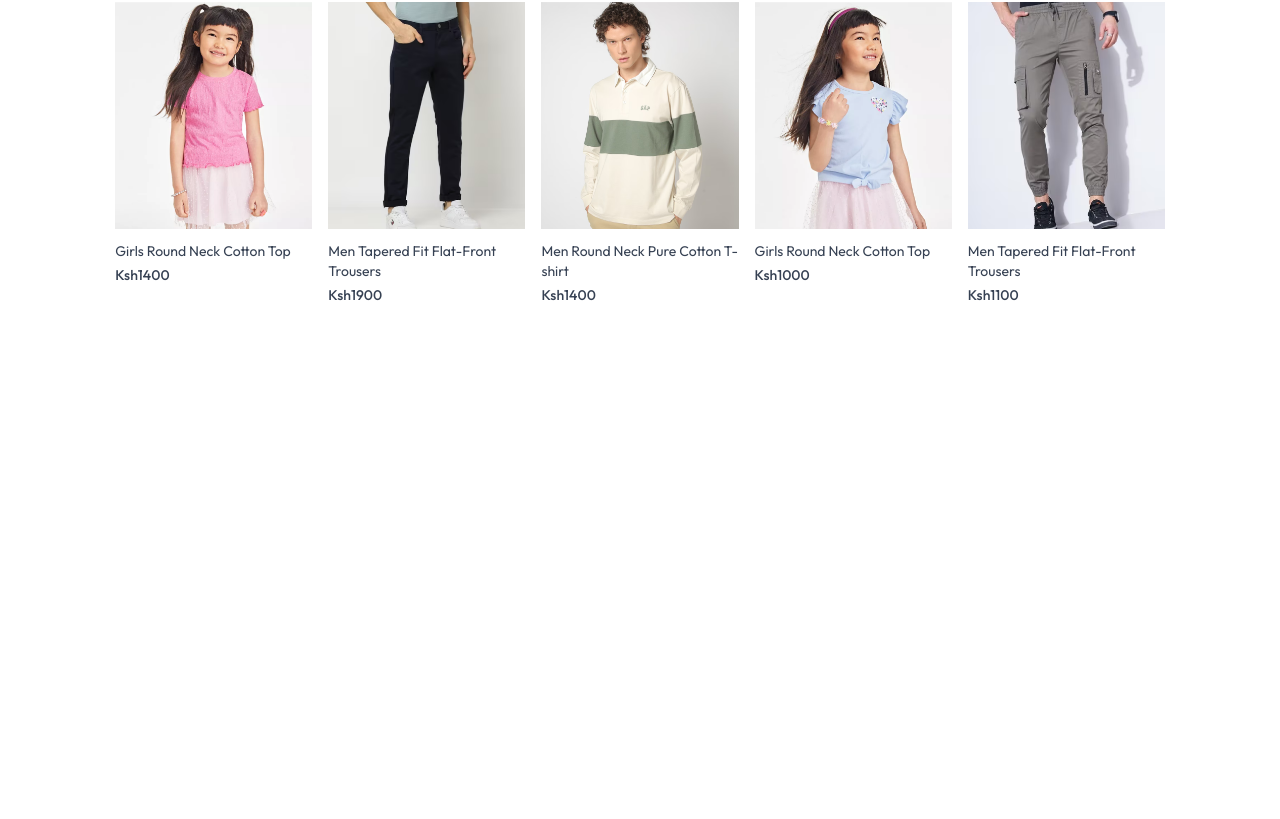
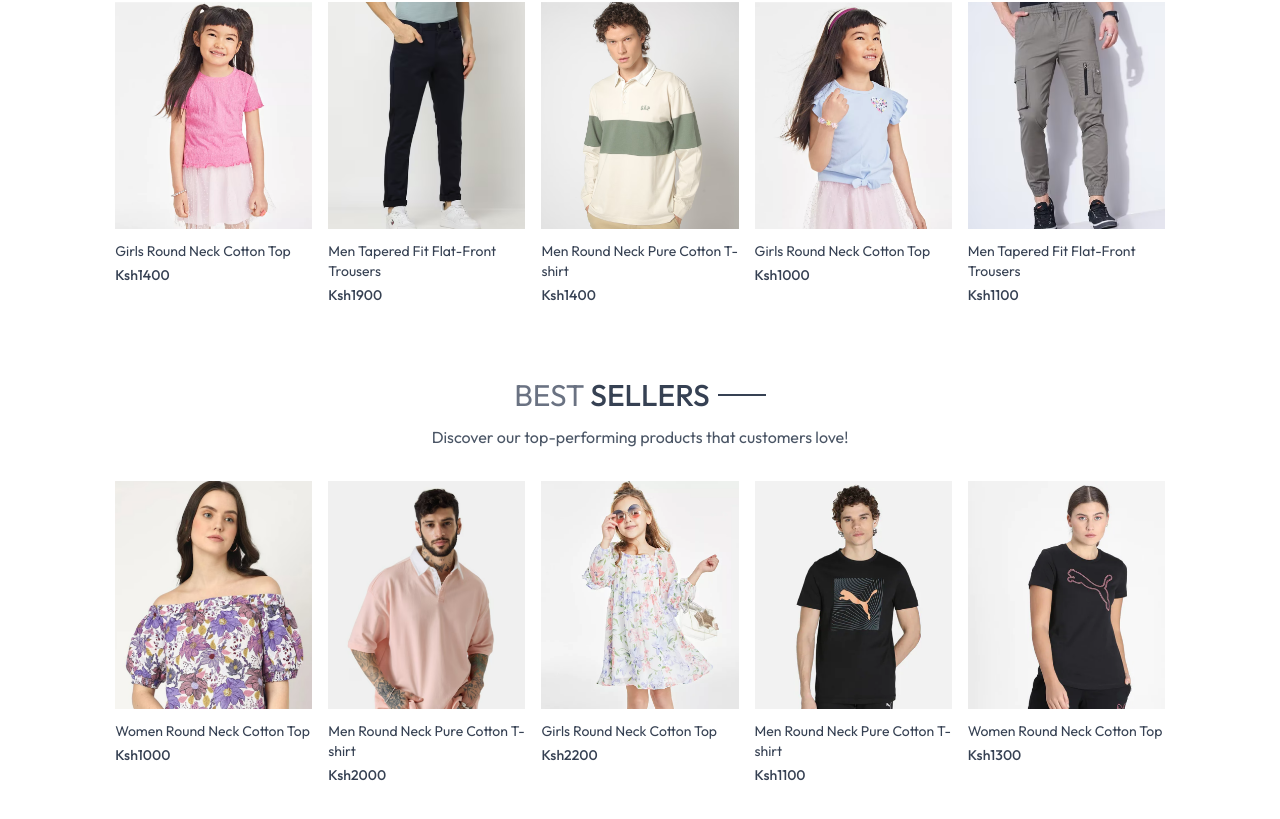
Before and after one commit to jayruskirui/SALES-APP, a React (Vite) app in the folder frontend/: page / in a window 1280 px wide. Shown: the part 1004-1823 px from the top of the page. Before the commit the page ends 1349 px from the top, so only its background shows below. Built offline with nearby package versions, Linux system fonts and the light colour scheme.

Commit message:
Rendering products

```diff
--- a/frontend/src/components/BestSeller.jsx
+++ b/frontend/src/components/BestSeller.jsx
@@ -1,5 +1,8 @@
 import React, { useContext, useEffect, useState } from 'react'
 import { ShopContext } from '../context/ShopContext'
+import Title from './Title';
+import Product from '../pages/Product';
+import ProductItem from './ProductItem';
 
 const BestSeller = () => {
 
@@ -7,13 +10,26 @@
   const [bestSeller, setbestSeller] = useState([]);
 
   useEffect(() => {
-      const bestProduct = products.filter((item) => (item.bestSeller));
+      const bestProduct = products.filter((item) => (item.bestseller));
       setbestSeller(bestProduct.slice(0, 5));
   }, []);
 
   return (
-    <div>
+    <div className='my-10'>
+      <div className='text-center text-3xl py-8'>
+        <Title text1={'BEST'} text2={'SELLERS'} />
+        <p className='w-3/4 m-auto text-xs sm:text-sm md:text-base text-gray-600'>
+          Discover our top-performing products that customers love!
+        </p>
+      </div>
 
+      <div className='grid grid-cols-2 sm:grid-cols-3 md:grid-cols-4 lg:grid-cols-5 gap-4 gap-y-6'>
+        {
+          bestSeller.map((item, index) => (
+            <ProductItem key={index} id={item._id} image={item.image} name={item.name} price={item.price}/>
+          ))
+        }
+      </div>
     </div>
   )
 }
--- a/frontend/src/pages/Home.jsx
+++ b/frontend/src/pages/Home.jsx
@@ -1,12 +1,14 @@
 import React from 'react'
 import Hero from '../components/Hero'
 import LatestCollection from '../components/LatestCollection'
+import BestSeller from '../components/BestSeller'
 
 const Home = () => {
   return (
     <div>
         <Hero />
         <LatestCollection />
+        <BestSeller />
     </div>
   )
 }
```
